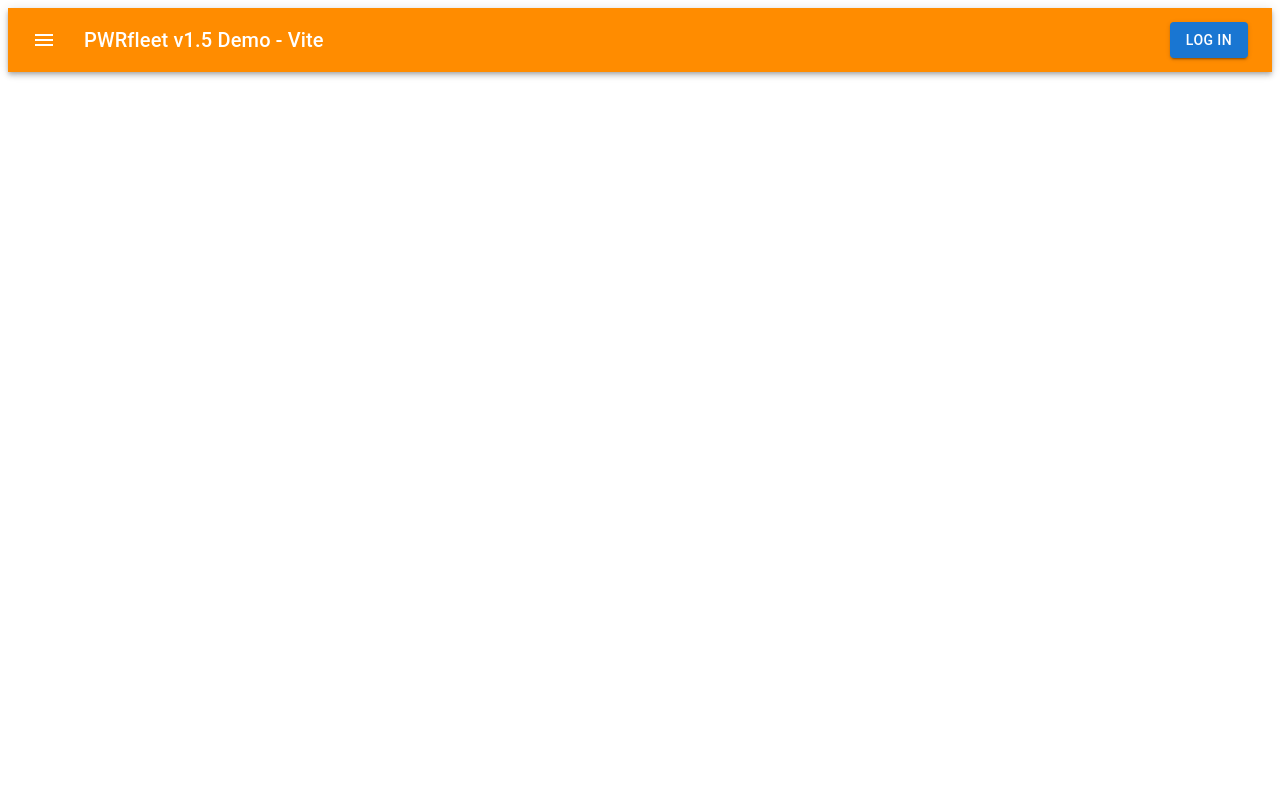
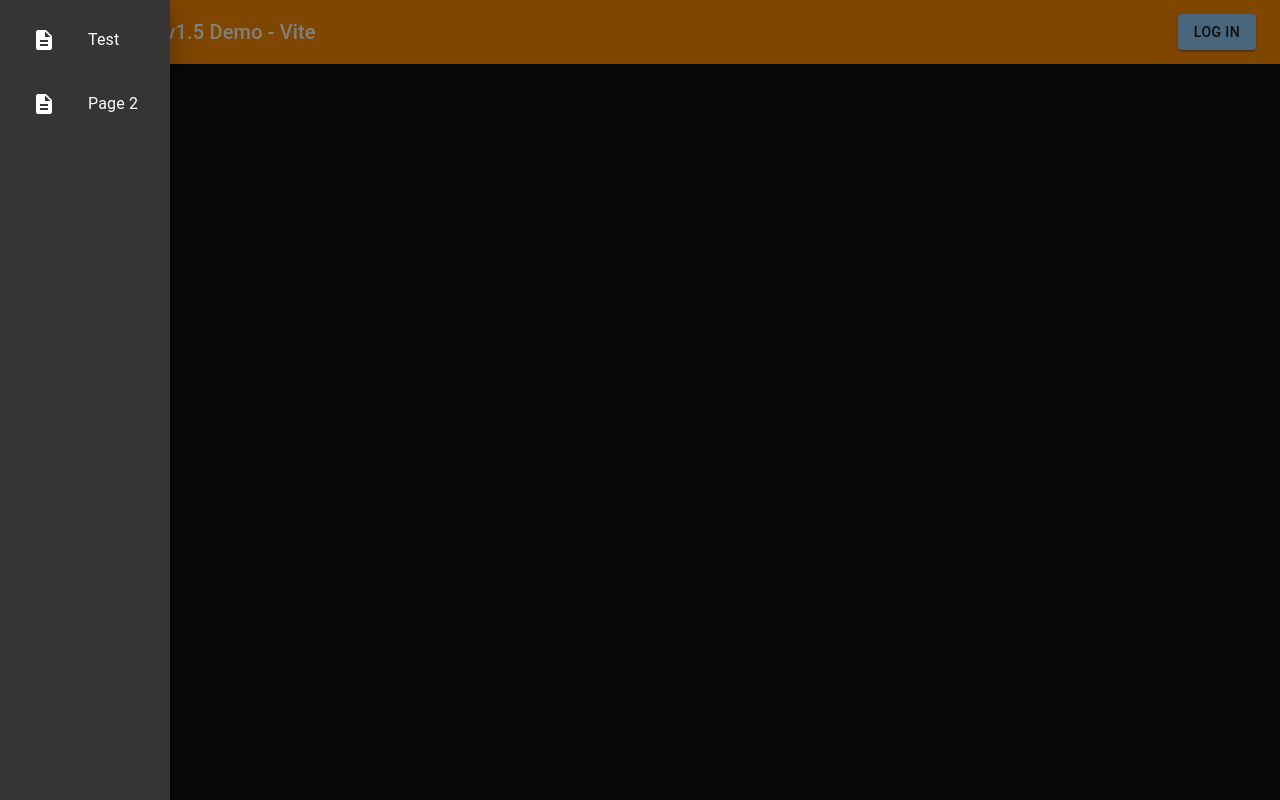
Before and after one commit to arcataroger/pwrfleet-vite, a React (Vite) app: page / in a window 1280 px wide. Both pictures are taken after a click on the button "menu". Built offline with nearby package versions, Linux system fonts and the light colour scheme.

Commit message:
Basic sidebar

```diff
--- a/src/App.tsx
+++ b/src/App.tsx
@@ -1,12 +1,25 @@
 import {useContext, useRef, useState} from 'react'
 import {AppContext, AppContextProvider} from "./AppContext";
-import {AppBar, Box, Button, Container, Grid, IconButton, Menu, MenuItem, Toolbar, Typography} from "@mui/material";
-import {Menu as MenuIcon, AccountCircle as AccountCircleIcon} from '@mui/icons-material'
+import {
+    AppBar,
+    Box,
+    Button,
+    Container, createTheme, CssBaseline,
+    Drawer,
+    Grid,
+    IconButton, List, ListItem, ListItemButton, ListItemIcon, ListItemText,
+    Menu,
+    MenuItem, ThemeProvider,
+    Toolbar,
+    Typography
+} from "@mui/material";
+import {Menu as MenuIcon, AccountCircle as AccountCircleIcon, Description as DescriptionIcon} from '@mui/icons-material'
 
 function App() {
 
     const {isLoggedIn, setIsLoggedIn} = useContext(AppContext);
     const [isAccountMenuOpen, setIsAccountMenuOpen] = useState<boolean>(false);
+    const [isSidebarOpen, setIsSidebarOpen] = useState<boolean>(false);
     const accountButtonRef = useRef(null)
 
     const handleLogout = () => {
@@ -14,45 +27,79 @@ function App() {
         setIsAccountMenuOpen(false)
     }
 
+    const darkTheme = createTheme({
+        palette: {
+            mode: 'dark',
+        },
+    });
+
+
     return (
-        <Box sx={{flexGrow: 1}}>
+        <ThemeProvider theme={darkTheme}>
+            <CssBaseline/>
             <AppBar position="static">
-                <Toolbar sx={{backgroundColor: 'darkorange'}}>
+                <Toolbar id='top-nav-bar' sx={{backgroundColor: 'darkorange'}}>
                     <IconButton
+                        id='main-menu'
                         size="large"
                         edge="start"
                         color="inherit"
                         aria-label="menu"
                         sx={{mr: 2}}
+                        onClick={() => setIsSidebarOpen(true)}
                     >
                         <MenuIcon/>
                     </IconButton>
                     <Typography variant="h6" component="div" sx={{flexGrow: 1}}>
                         PWRfleet v1.5 Demo - Vite
                     </Typography>
-                    {!isLoggedIn && <Button variant='contained' color='primary' onClick={() => setIsLoggedIn(true)}>Log
+                    {!isLoggedIn && <Button variant='contained' onClick={() => setIsLoggedIn(true)}>Log
                         in</Button>}
                     {isLoggedIn && <>
-                        <IconButton ref={accountButtonRef} onClick={()=>setIsAccountMenuOpen(true)}>
-                            <AccountCircleIcon sx={{color: 'black'}}/>
-                            <Typography ml={1} variant='body1' color={'black'}>PWRuser</Typography>
+                        <IconButton ref={accountButtonRef} onClick={() => setIsAccountMenuOpen(true)}>
+                            <AccountCircleIcon />
+                            <Typography ml={1} variant='body1'>PWRuser</Typography>
                         </IconButton>
                     </>
                     }
                     <Menu
-                        id="basic-menu"
+                        id="account-menu"
                         anchorEl={accountButtonRef.current ?? null}
                         open={isAccountMenuOpen}
-                        onClose={()=>setIsAccountMenuOpen(false)}
+                        onClose={() => setIsAccountMenuOpen(false)}
                         MenuListProps={{
                             'aria-labelledby': 'basic-button',
                         }}
                     >
-                        <MenuItem onClick={handleLogout}>Logout</MenuItem>
+                        <MenuItem onClick={handleLogout}>Log Out</MenuItem>
                     </Menu>
+                    <Drawer
+                        anchor='left'
+                        open={isSidebarOpen}
+                        onClose={() => setIsSidebarOpen(false)}
+                    >
+                        <List>
+                            <ListItem>
+                                <ListItemButton>
+                                    <ListItemIcon>
+                                        <DescriptionIcon/>
+                                    </ListItemIcon>
+                                    <ListItemText primary={'Test'}/>
+                                </ListItemButton>
+                            </ListItem>
+                            <ListItem>
+                                <ListItemButton>
+                                    <ListItemIcon>
+                                        <DescriptionIcon/>
+                                    </ListItemIcon>
+                                    <ListItemText primary={'Page 2'}/>
+                                </ListItemButton>
+                            </ListItem>
+                        </List>
+                    </Drawer>
                 </Toolbar>
             </AppBar>
-        </Box>
+        </ThemeProvider>
     )
 }
 
```
